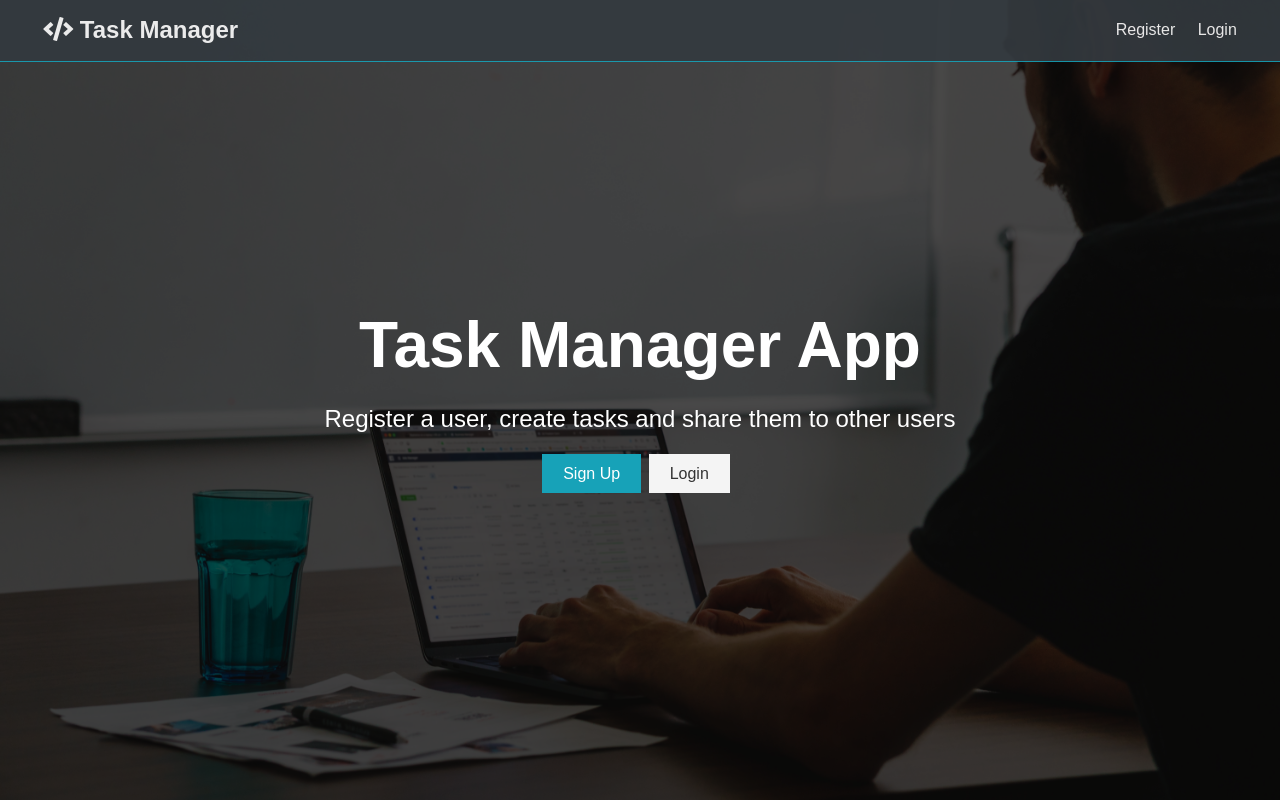
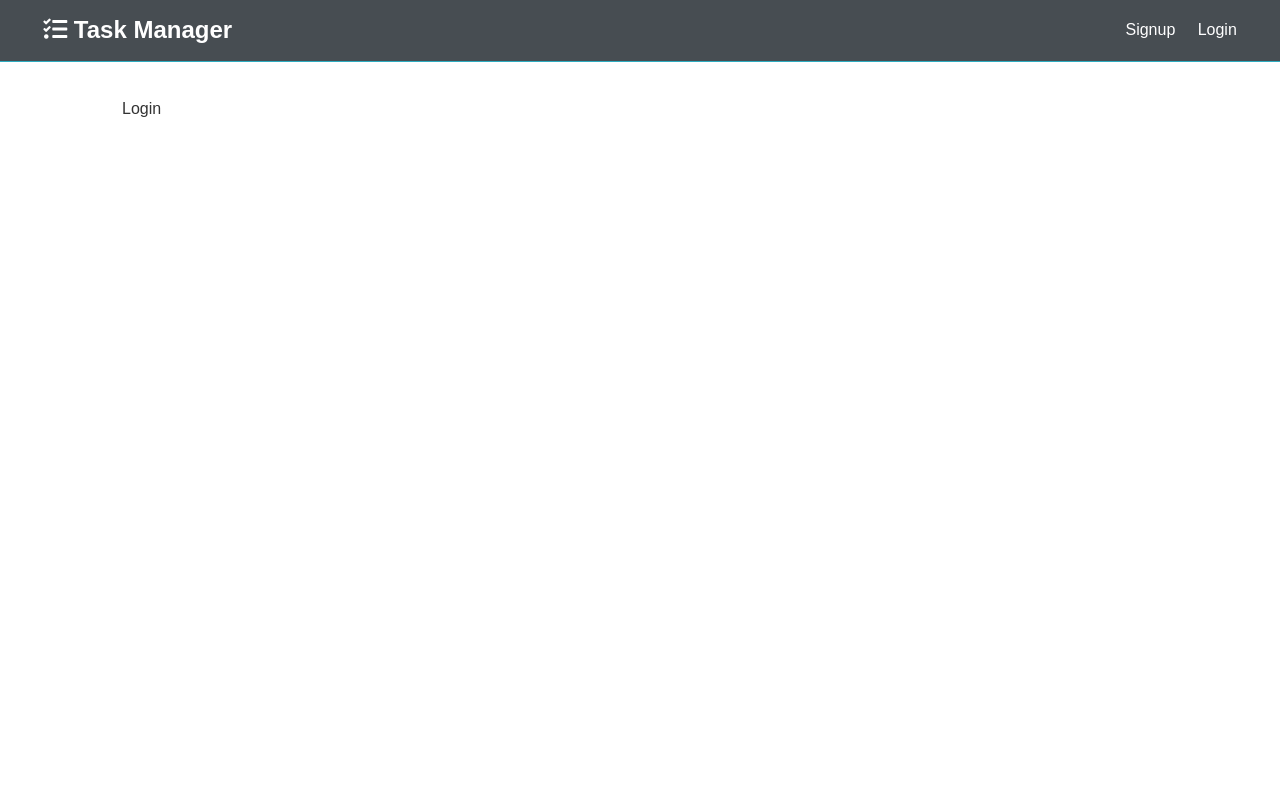
Before and after one commit to OlegBalabukh/task-manager, a React (Create React App) app in the folder client/: page /login in a window 1280 px wide. Built offline with nearby package versions, Linux system fonts and the light colour scheme.

Commit message:
React router setup

```diff
--- a/client/src/App.js
+++ b/client/src/App.js
@@ -1,15 +1,26 @@
 import React from 'react';
+import { BrowserRouter as Router, Route, Switch } from 'react-router-dom';
 
 import Navbar from './components/layout/Navbar';
 import Landing from './components/layout/Landing';
+import Signup from './components/auth/Signup';
+import Login from './components/auth/Login';
 
 import './App.css';
 
 const App = () => (
-  <>
-    <Navbar />
-    <Landing />
-  </>
+  <Router>
+    <>
+      <Navbar />
+      <Route exact path='/' component={Landing} />
+      <section className='container'>
+        <Switch>
+          <Route exact path='/signup' component={Signup} />
+          <Route exact path='/login' component={Login} />
+        </Switch>
+      </section>
+    </>
+  </Router>
 );
 
 export default App;
--- /dev/null
+++ b/client/src/components/auth/Login.js
@@ -0,0 +1,7 @@
+import React from 'react';
+
+const Login = () => {
+  return <div>Login</div>;
+};
+
+export default Login;
--- /dev/null
+++ b/client/src/components/auth/Signup.js
@@ -0,0 +1,7 @@
+import React from 'react';
+
+const Signup = () => {
+  return <div>Signup</div>;
+};
+
+export default Signup;
--- a/client/src/components/layout/Landing.js
+++ b/client/src/components/layout/Landing.js
@@ -1,4 +1,5 @@
 import React from 'react';
+import { Link } from 'react-router-dom';
 
 const Landing = () => {
   return (
@@ -10,12 +11,12 @@ const Landing = () => {
             Register a user, create tasks and share them to other users
           </p>
           <div className='buttons'>
-            <a href='#!' className='btn btn-primary'>
+            <Link to='/signup' className='btn btn-primary'>
               Sign Up
-            </a>
-            <a href='#!' className='btn btn-light'>
+            </Link>
+            <Link to='/login' className='btn btn-light'>
               Login
-            </a>
+            </Link>
           </div>
         </div>
       </div>
--- a/client/src/components/layout/Navbar.js
+++ b/client/src/components/layout/Navbar.js
@@ -1,19 +1,20 @@
 import React from 'react';
+import { Link } from 'react-router-dom';
 
 const Navbar = () => {
   return (
     <nav className='navbar bg-dark'>
       <h1>
-        <a href='#!'>
-          <i className='fas fa-code'></i> Task Manager
-        </a>
+        <Link to='/'>
+          <i className='fas fa-tasks'></i> Task Manager
+        </Link>
       </h1>
       <ul>
         <li>
-          <a href='#!'>Register</a>
+          <Link to='/signup'>Signup</Link>
         </li>
         <li>
-          <a href='#!'>Login</a>
+          <Link to='/login'>Login</Link>
         </li>
       </ul>
     </nav>
```
